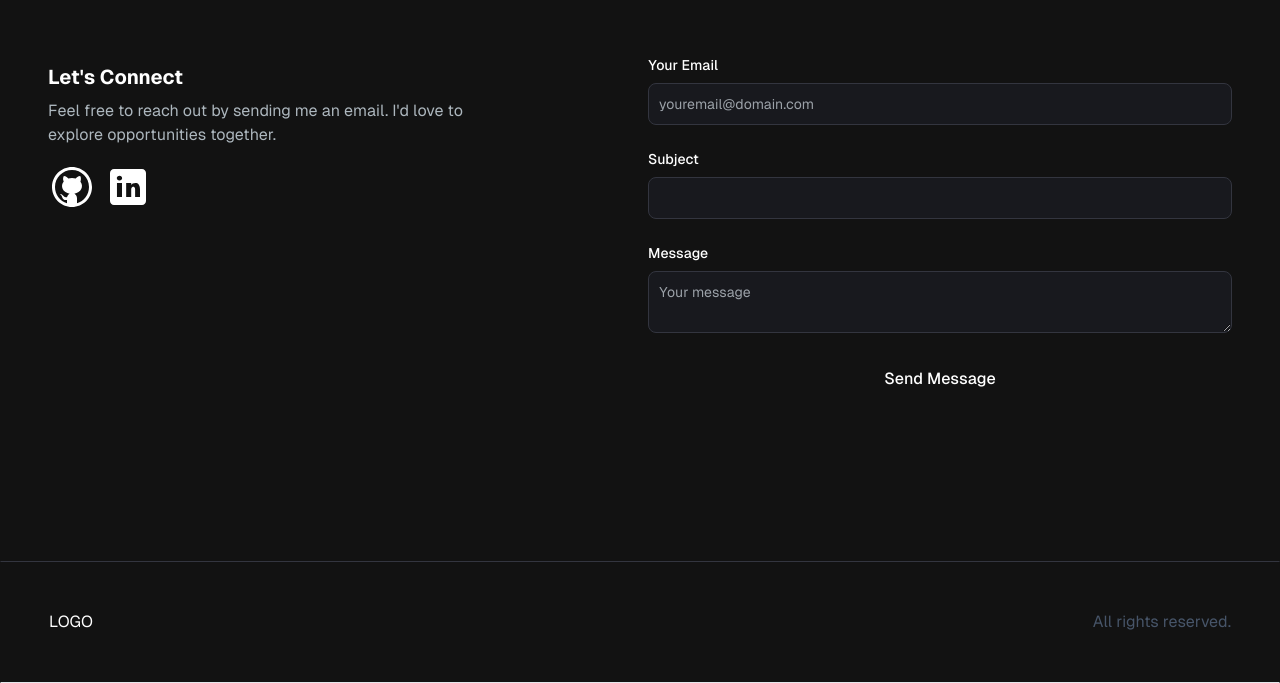
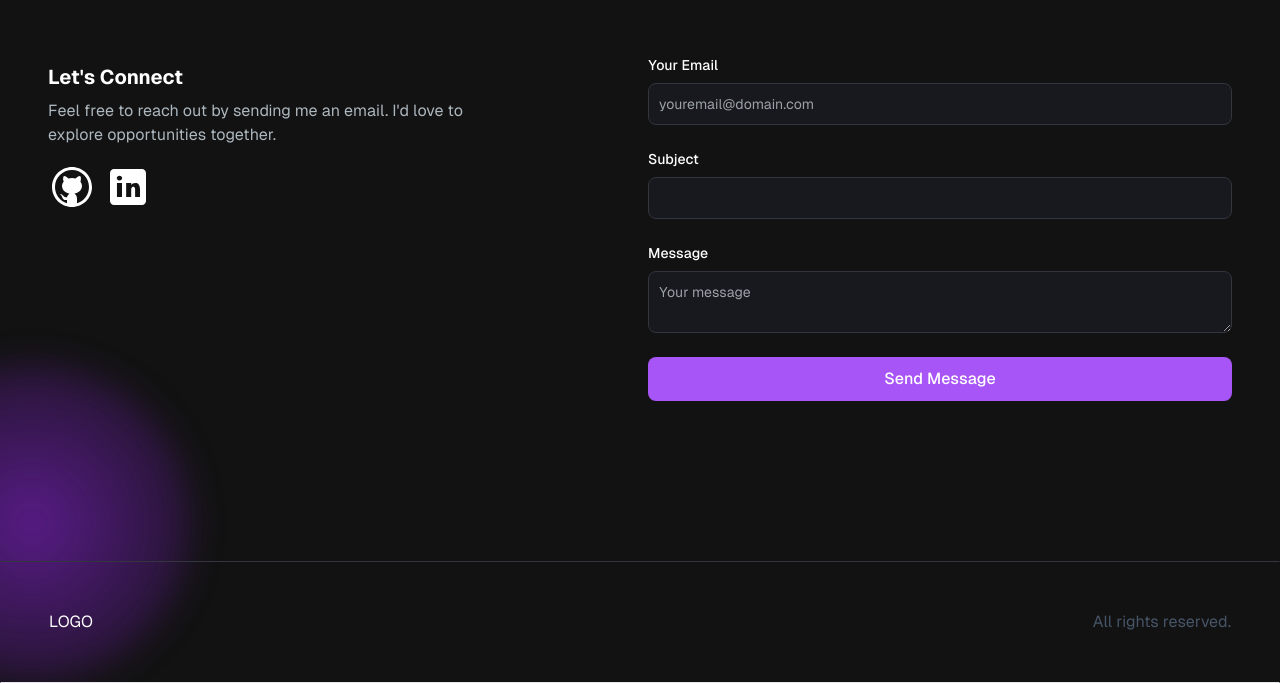
Before and after one commit to nathaliekng/Portfolio-website, a Next.js app: page / in a window 1280 px wide. Shown: the part 2267-2950 px from the top of the page. Built offline with nearby package versions, Linux system fonts and the light colour scheme.

Commit message:
update colours

```diff
--- a/app/components/HeroSection.jsx
+++ b/app/components/HeroSection.jsx
@@ -9,7 +9,7 @@
       <div className="grid grid-cols-1 sm:grid-cols-12">
         <div className="col-span-8 place-self-center text-center sm:text-left justify-self-start">
           <h1 className="text-white mb-4 text-4xl sm:text-5xl lg:text-8xl lg:leading-normal font-extrabold">
-            <span className="text-transparent bg-clip-text bg-gradient-to-r from-purple-400 to-pink-600">
+            <span className="text-transparent bg-clip-text bg-gradient-to-r from-primary-400 to-secondary-600">
               Hello, I'm{" "}
             </span>
             <br></br>
@@ -34,10 +34,10 @@
             continous learning.
           </p>
           <div>
-            <button className="px-6 py-3 w-full sm:w-fit rounded-full mr-4 bg-gradient-to-br from-blue-500 via-purple-500 to-pink-500 hover:bg-slate-200 text-white">
+            <button className="px-6 py-3 w-full sm:w-fit rounded-full mr-4 bg-gradient-to-br from-blue-500 via-primary-500 to-secondary-500 hover:bg-slate-200 text-white">
               Hire Me
             </button>
-            <button className="px-1 py-1 w-full sm:w-fit rounded-full bg-gradient-to-br from-blue-500 via-purple-500 to-pink-500 hover:bg-slate-800 text-white mt-3">
+            <button className="px-1 py-1 w-full sm:w-fit rounded-full bg-gradient-to-br from-blue-500 via-primary-500 to-secondary-500 hover:bg-slate-800 text-white mt-3">
               <span className="block bg-[#121212] hover:bg-slate-800 rounded-full px-5 py-2">
                 Download CV
               </span>
--- a/app/components/ProjectTag.jsx
+++ b/app/components/ProjectTag.jsx
@@ -2,7 +2,7 @@
 
 const ProjectTag = ({ name, onClick, isSelected }) => {
   const buttonStyles = isSelected
-    ? "text-white border-purple-500"
+    ? "text-white border-primary-500"
     : "text-[#ADB7BE] border-slate-600 hover:border-white";
   return (
     <button
--- a/tailwind.config.js
+++ b/tailwind.config.js
@@ -1,4 +1,6 @@
 /** @type {import('tailwindcss').Config} */
+const colors = require('tailwindcss/colors');
+
 module.exports = {
   content: [
     "./pages/**/*.{js,ts,jsx,tsx,mdx}",
@@ -8,6 +10,9 @@
   theme: {
     extend: {
       colors: {
+        ...colors,
+        primary:colors.purple,
+        secondary:colors.pink,
         background: "var(--background)",
         foreground: "var(--foreground)",
       },
```
